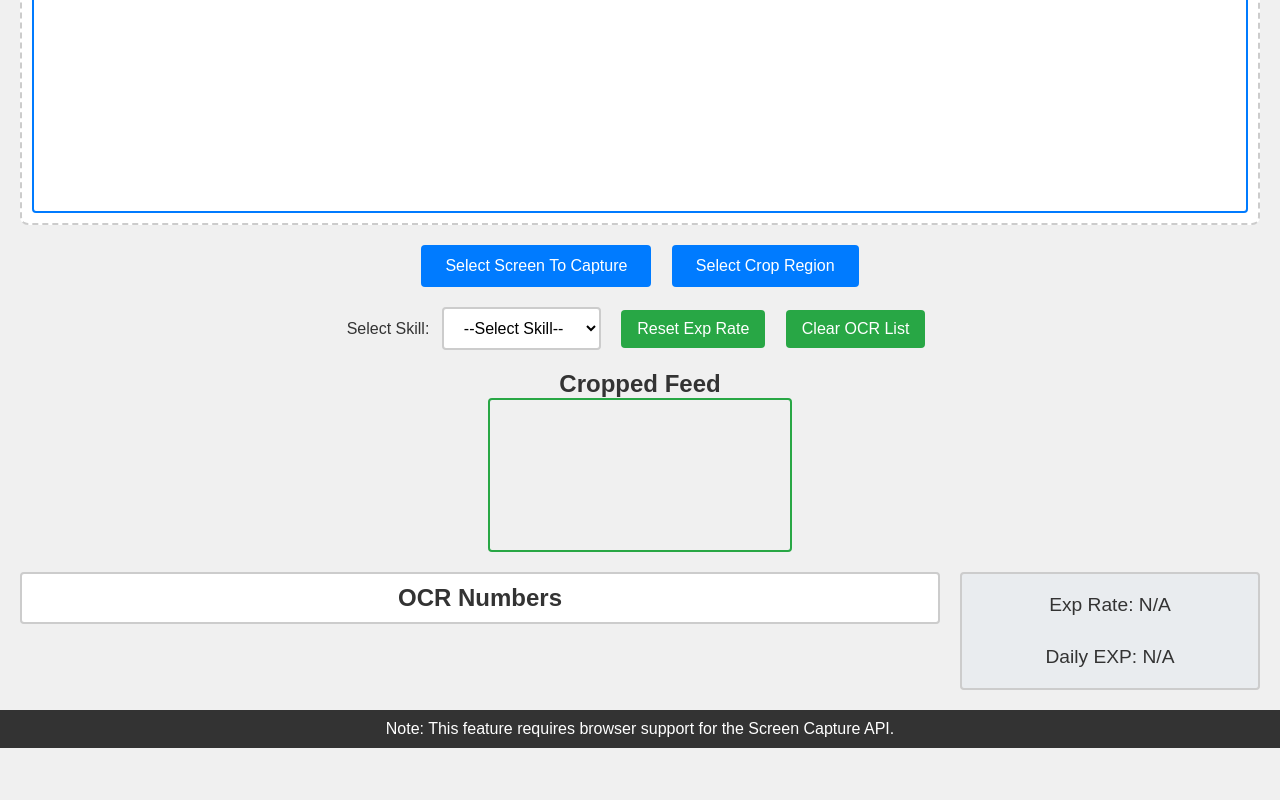
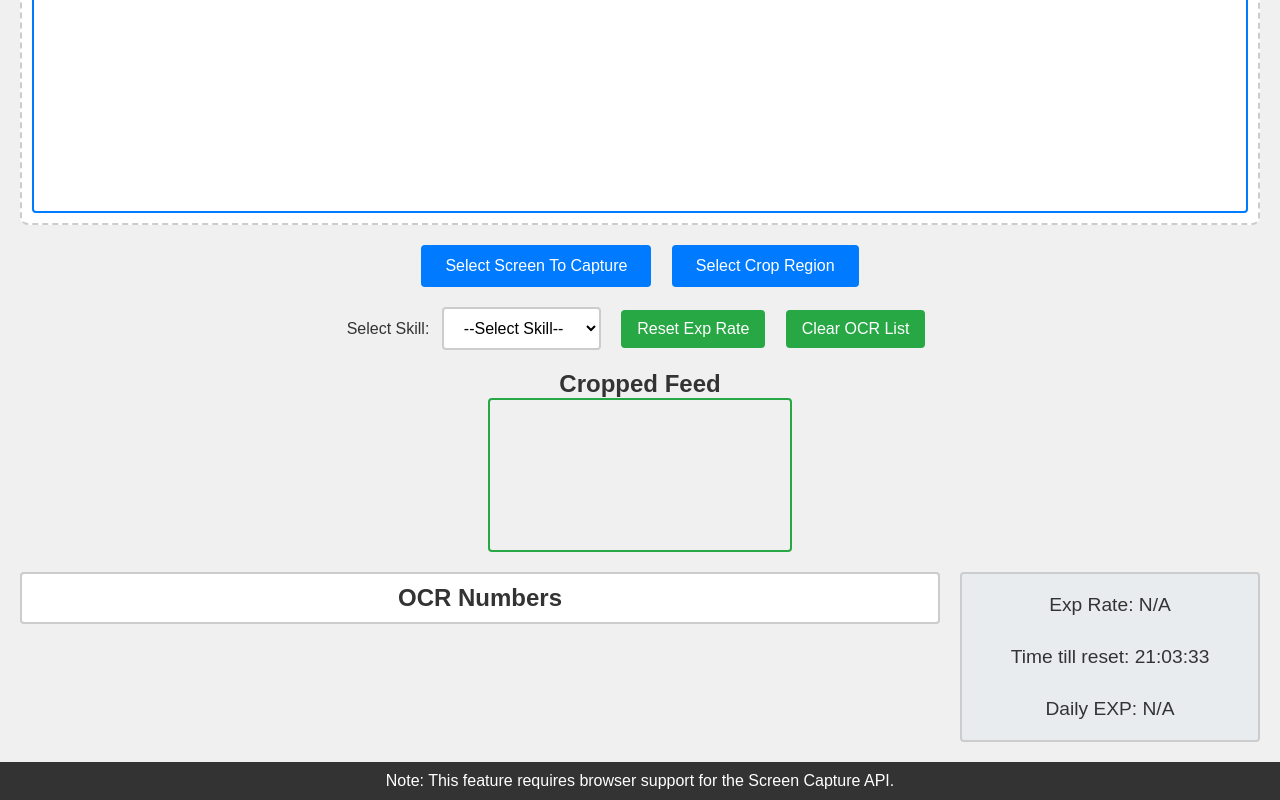
Before and after one commit to websimapi/websim-bs-exp-tracker, a plain HTML site: page index.html in a window 1280 px wide. Shown: the part 486-1286 px from the top of the page. Before the commit the page ends 1234 px from the top, so only its background shows below. Drawn offline with Linux system fonts and the light colour scheme.

Commit message:
v60: Above the Daily Exp have a time till reset (Resets at 00:00)

```diff
--- a/index.html
+++ b/index.html
@@ -59,6 +59,7 @@
           </div>
           <div id="exp-panel">
             <div id="exp-rate">Exp Rate: N/A</div>
+            <div id="time-till-reset">Time till reset: 00:00:00</div>
             <div id="daily-exp">Daily EXP: N/A</div>
           </div>
         </div>
--- a/js/main.js
+++ b/js/main.js
@@ -45,4 +45,20 @@ window.addEventListener("DOMContentLoaded", () => {
   initOCR(getCroppedCanvas, (newNumber) => {
     addSkillReading(newNumber, expRateDiv, dailyExpDiv, ocrResultsContainer);
   });
+
+  // Countdown Timer for reset at 00:00
+  function updateCountdown() {
+    const countdownEl = document.getElementById("time-till-reset");
+    if (!countdownEl) return;
+    const now = new Date();
+    const tomorrow = new Date(now.getFullYear(), now.getMonth(), now.getDate() + 1, 0, 0, 0);
+    const diff = tomorrow - now; // in milliseconds
+    const hours = Math.floor(diff / (1000 * 60 * 60));
+    const minutes = Math.floor((diff % (1000 * 60 * 60)) / (1000 * 60));
+    const seconds = Math.floor((diff % (1000 * 60)) / 1000);
+    countdownEl.textContent = `Time till reset: ${String(hours).padStart(2, "0")}:${String(minutes).padStart(2, "0")}:${String(seconds).padStart(2, "0")}`;
+  }
+
+  setInterval(updateCountdown, 1000);
+  updateCountdown();
 });
--- a/style.css
+++ b/style.css
@@ -157,6 +157,13 @@ main {
   padding: 10px;
 }
 
+/* Time till reset styling */
+#time-till-reset {
+  text-align: center;
+  font-size: 1.2rem;
+  padding: 10px;
+}
+
 /* Skill Group styling */
 .skill-group {
   border: 2px solid #ccc;
```
